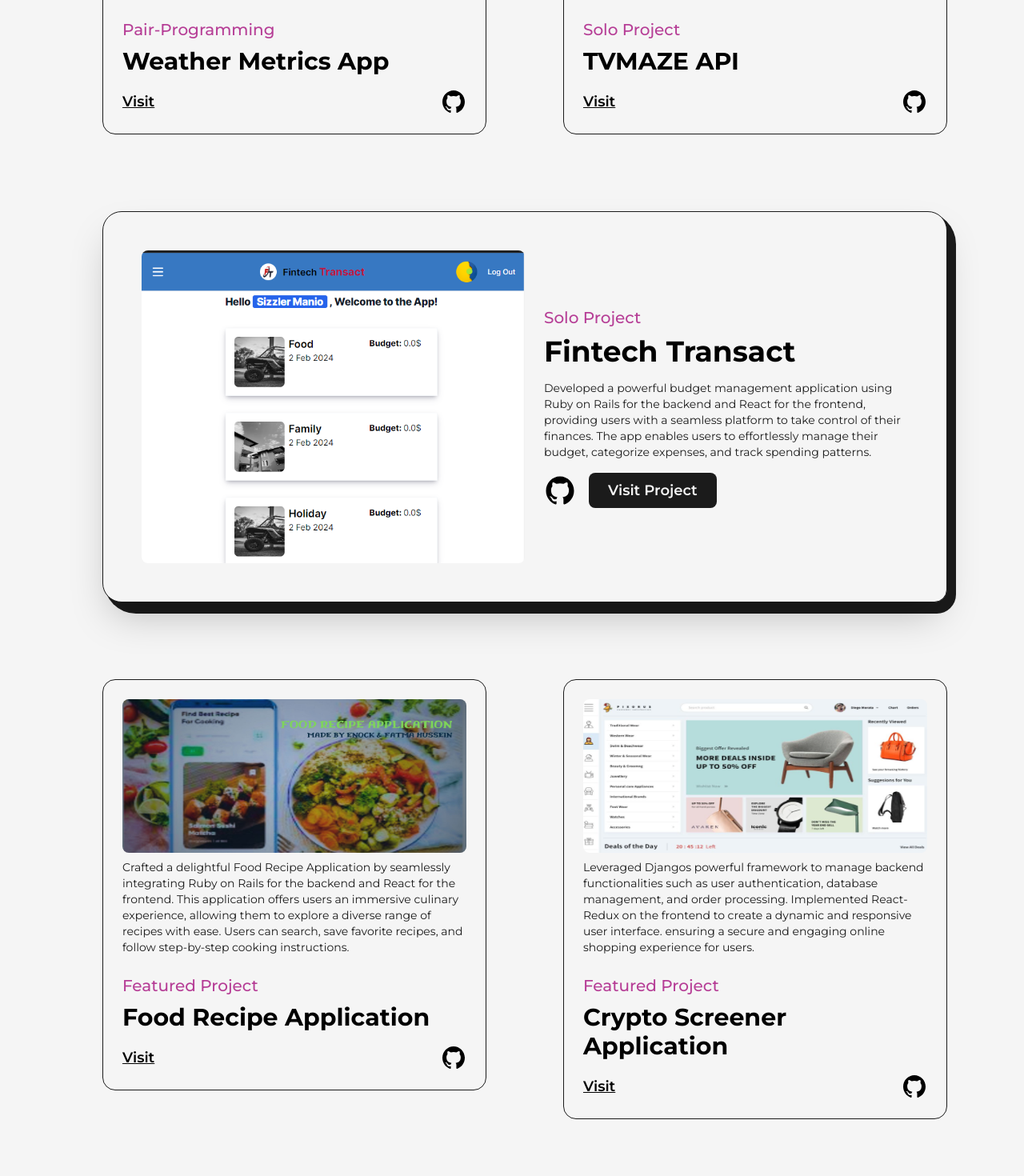
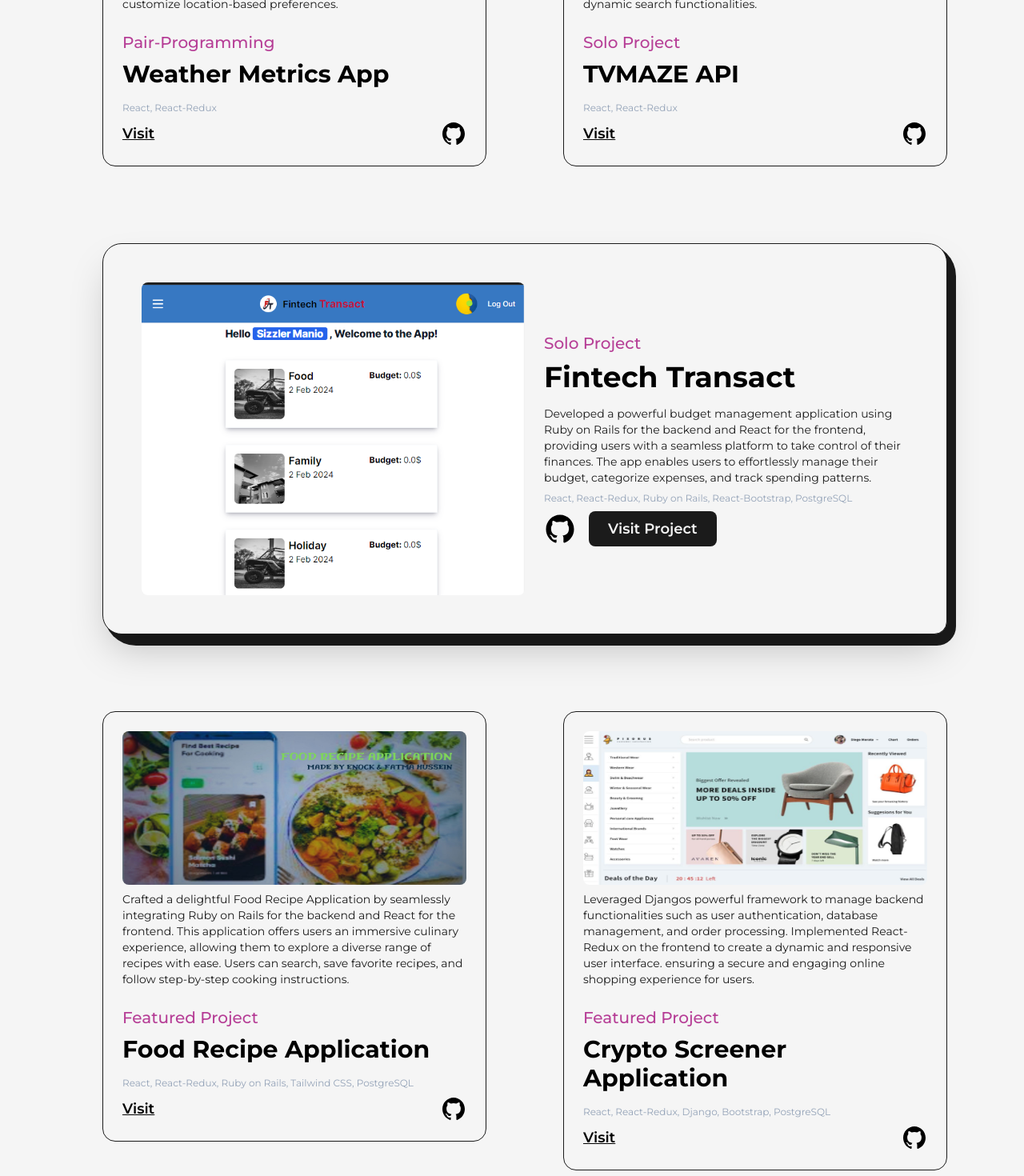
Before and after one commit to QuantaGeek/nextjs-creative, a Next.js app: page /projects in a window 1280 px wide. Shown: the part 1220-2690 px from the top of the page at 80% size. Built offline with nearby package versions, Linux system fonts and the light colour scheme.

Commit message:
Add project links.

```diff
--- a/src/pages/projects.js
+++ b/src/pages/projects.js
@@ -16,7 +16,7 @@ import { motion } from 'framer-motion'
 
 const FramerImage = motion(Image);
 
-const FeaturedProject = ({ type, title, summary, img, link, github}) => {
+const FeaturedProject = ({ type, title, summary, img, link, github, tech}) => {
     return (
         <article className='w-full flex items-center justify-between rounded-3xl border border-solid border-dark bg-light dark:bg-dark dark:border-light shadow-2xl p-12 relative rounded-br-2xl lg:flex-col lg:p-8 xs:rounded-2xl xs:rounded-br-3xl xs:p-4'>
             <div className='absolute top-0 -right-3 -z-10 w-[101%]  h-[103%] rounded-[2.5rem] bg-dark dark:bg-light rounded-br-3xl xs:-right-2 sm:h-[102%] xs:w-full xs:rounded-[1.5rem]'/>
@@ -35,7 +35,9 @@ const FeaturedProject = ({ type, title, summary, img, link, github}) => {
                    <h2 className='my-2 w-full text-left text-4xl font-bold dark:text-light sm:text-sm'>{title}</h2>
                 </Link>
                 <p className='my-2 text-sm text-dark dark:text-light sm:text-sm'>{summary}</p>
-
+                <ul className='flex gap-2 text-xs text-slate-400'>
+                    <li>{tech}</li>
+                </ul>
                 <div className='mt-2 flex items-center'>
                     <Link href={github} target='_blank' className='w-10'>
                     <GithubIcon />
@@ -44,13 +46,14 @@ const FeaturedProject = ({ type, title, summary, img, link, github}) => {
                         Visit Project
                     </Link>
                 </div>
+
             </div>
 
 
         </article>
     )
 }
-const Project = ({ title, type, summary, img, link, github}) => {
+const Project = ({ title, type, summary, tech, img, link, github}) => {
     return (
         <article className='w-full flex flex-col items-center justify-center rounded-2xl border border-solid border-dark bg-light dark:bg-dark dark:border-light p-6 relative'>
             <Link href={link} target='_blank' className='w-full cursor-pointer overflow-hidden rounded-lg'>
@@ -65,7 +68,9 @@ const Project = ({ title, type, summary, img, link, github}) => {
                 <Link href={link} target='_blank' className='hover:underline underline-offset-2'>
                    <h2 className='my-2 w-full text-left text-3xl lg:text-2xl font-bold'>{title}</h2>
                 </Link>
-
+                <div className='w-full mt-2 text-xs text-slate-400 flex items-center justify-between'>
+                    {tech}
+                </div>
                 <div className=' w-full mt-2 flex items-center justify-between'>
                     <Link href={link} target='_blank' className='text-lg font-semibold underline md:text-base'>
                         Visit
@@ -75,6 +80,7 @@ const Project = ({ title, type, summary, img, link, github}) => {
                     </Link>
 
                 </div>
+
             </div>
         </article>
     )
@@ -85,7 +91,7 @@ const projects = () => {
     <>
      <Head>
             <title> BettEnock | Projeects Page</title>
-            <meta name='description' content='Web develoment road map'/>
+            <meta name='description' content='Web development road map'/>
 
     </Head>
     <main className='w-full mb-16 flex flex-col items-center justify-center dark:text-light'>
@@ -103,6 +109,7 @@ const projects = () => {
                     link='https://jade-rabanadas-479b96.netlify.app/'
                     github='https://github.com/Bettenoch/medical-appointments-front-end'
                     type='Featured Project'
+                    tech='React, PostgreSQL, Ruby on Rails,Tailwind CSS, Vite'
                     />
                 </div>
 
@@ -116,6 +123,7 @@ const projects = () => {
                     link='https://todays-pandemic-status-app.onrender.com/'
                     github='https://github.com/Bettenoch/Metrics-Application'
                     type='Pair-Programming'
+                    tech='React, React-Redux'
                     />
                 </div>
 
@@ -129,6 +137,7 @@ const projects = () => {
                     link='https://graciano1997.github.io/js_moduleII_capstone/dist/'
                     github='https://github.com/Bettenoch/js_moduleII_capstone'
                     type='Solo Project'
+                    tech='React, React-Redux'
                     />
                 </div>
                 <div className='col-span-12 '>
@@ -140,6 +149,7 @@ const projects = () => {
                     link='https://github.com/Bettenoch/fintech_transact'
                     github='https://fintechtransact.onrender.com/'
                     type='Solo Project'
+                    tech='React, React-Redux, Ruby on Rails, React-Bootstrap, PostgreSQL'
                     />
                 </div>
 
@@ -153,6 +163,7 @@ const projects = () => {
                     link='https://github.com/Bettenoch/Recipe-app'
                     github='https://github.com/Bettenoch/Recipe-app'
                     type='Featured Project'
+                    tech='React, React-Redux, Ruby on Rails, Tailwind CSS, PostgreSQL'
                     />
                 </div>
                 <div className='col-span-6 sm:col-span-12'>
@@ -165,6 +176,7 @@ const projects = () => {
                     link='https://github.com/Bettenoch/frontend'
                     github='https://github.com/Bettenoch/frontend'
                     type='Featured Project'
+                    tech='React, React-Redux, Django, Bootstrap, PostgreSQL'
                     />
                 </div>
             </div>
```
